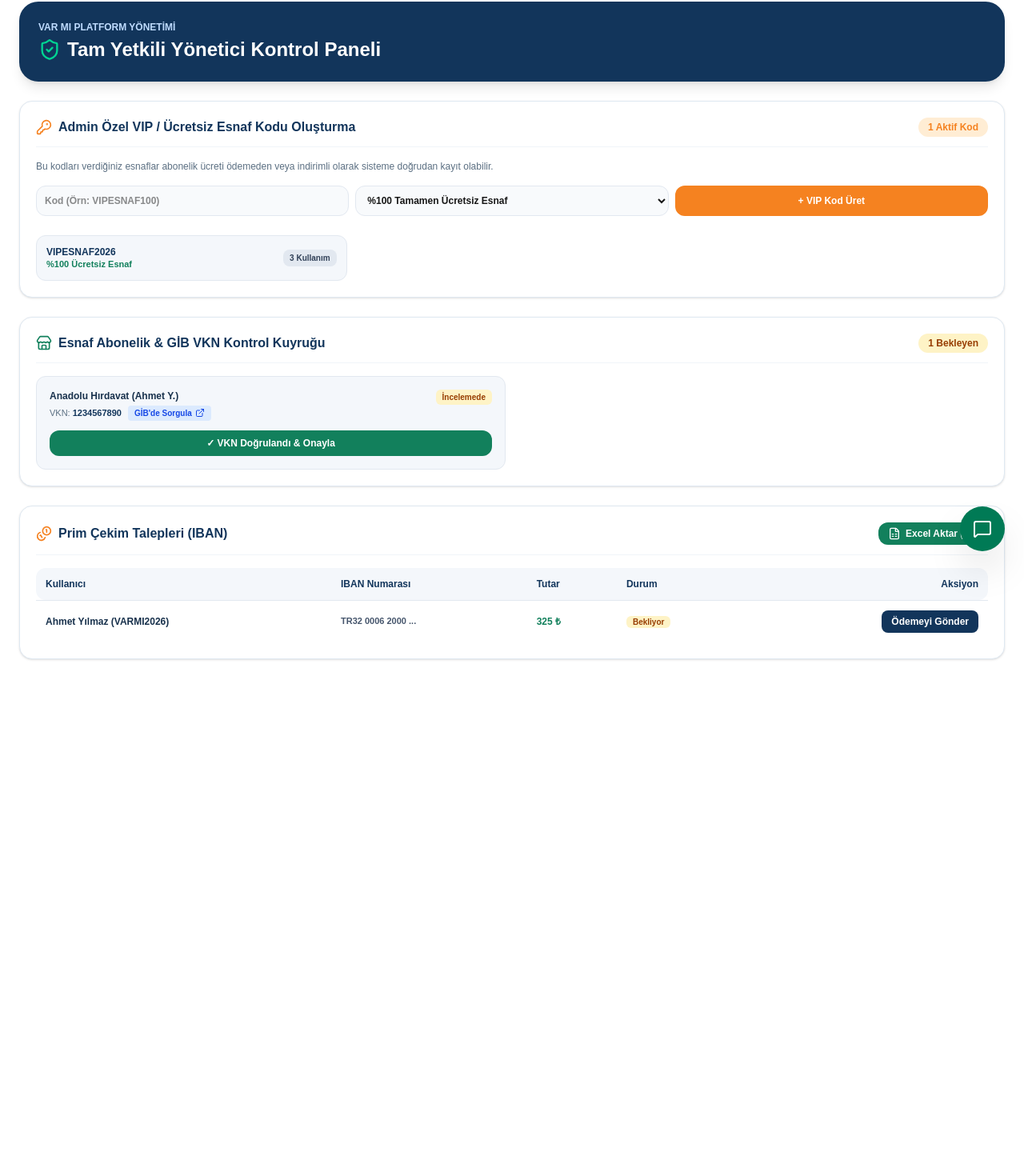
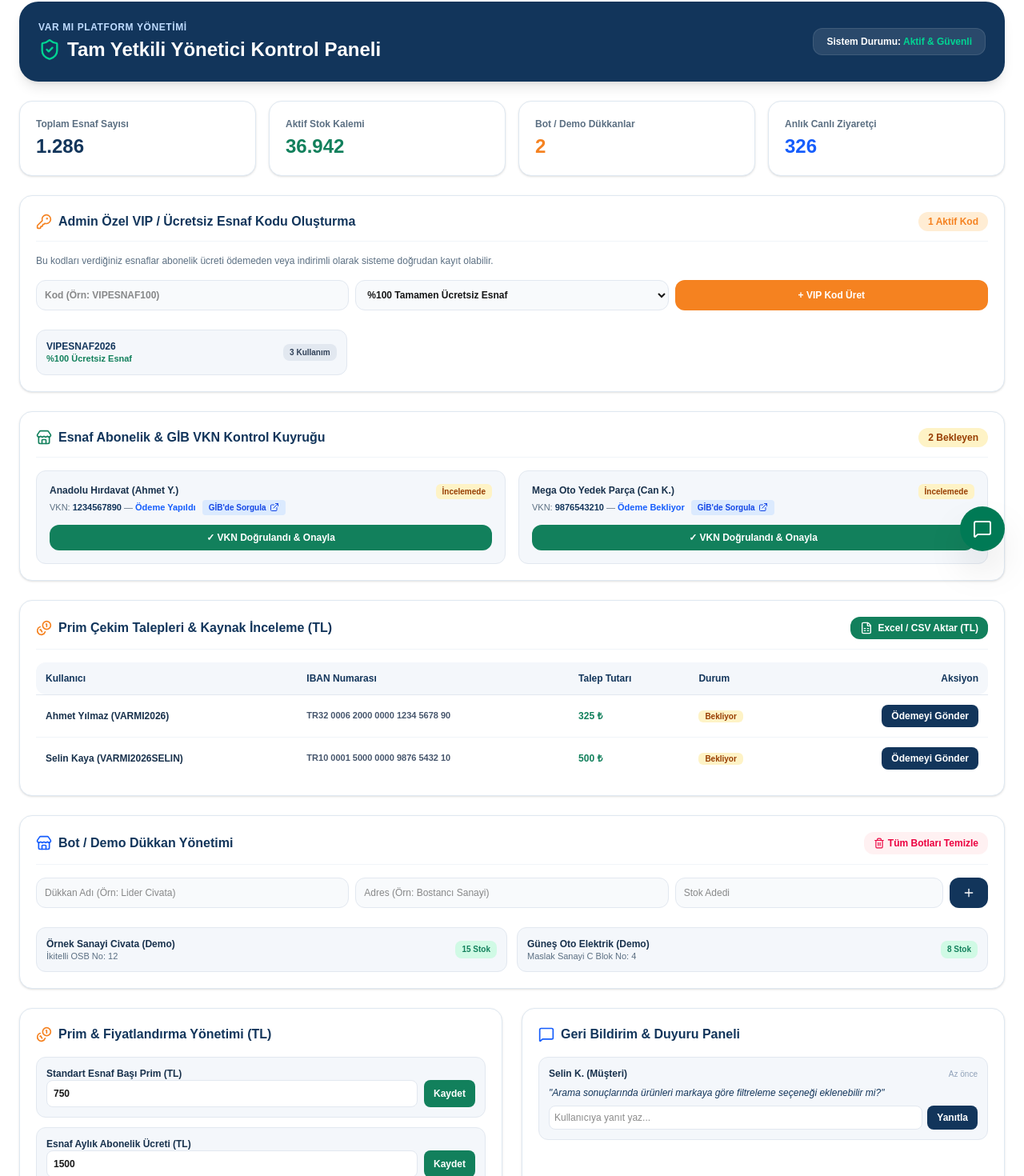
Before and after one commit to hsynn00/yerelstok, a Next.js app: page /admin in a window 1280 px wide. Shown: the part 87-1557 px from the top of the page at 80% size. Before the commit the page ends 983 px from the top, so only its background shows below. Built offline with nearby package versions, Linux system fonts and the light colour scheme.

Commit message:
admin referans kodu eklendi 2

```diff
--- a/app/admin/page.jsx
+++ b/app/admin/page.jsx
@@ -10,7 +10,10 @@ import {
   Trash2,
   Plus,
   KeyRound,
-  ExternalLink
+  ExternalLink,
+  MessageSquare,
+  Megaphone,
+  X
 } from 'lucide-react';
 
 export default function AdminPage() {
@@ -21,33 +24,50 @@ export default function AdminPage() {
     setTimeout(() => setToastMsg(''), 3000);
   };
 
-  // Bot Dükkanlar
+  // 1. Bot Dükkan Yönetimi
   const [bots, setBots] = useState([
     { id: 1, name: 'Örnek Sanayi Civata (Demo)', address: 'İkitelli OSB No: 12', count: 15 },
+    { id: 2, name: 'Güneş Oto Elektrik (Demo)', address: 'Maslak Sanayi C Blok No: 4', count: 8 },
   ]);
   const [botForm, setBotForm] = useState({ name: '', address: '', count: '' });
 
-  // Esnaf Onay Kuyruğu (VKN ve GİB Doğrulama)
+  // 2. Esnaf Onay & GİB VKN Kuyruğu
   const [pendingShops, setPendingShops] = useState([
     { id: 1, name: 'Anadolu Hırdavat', owner: 'Ahmet Y.', vkn: '1234567890', paymentStatus: 'Ödeme Yapıldı', status: 'BEKLIYOR' },
+    { id: 2, name: 'Mega Oto Yedek Parça', owner: 'Can K.', vkn: '9876543210', paymentStatus: 'Ödeme Bekliyor', status: 'BEKLIYOR' },
   ]);
 
-  // Admin Özel VIP / İndirim Kodları
+  // 3. Admin Özel VIP / İndirim Kodları
   const [promoCodes, setPromoCodes] = useState([
     { id: 1, code: 'VIPESNAF2026', discount: '%100 Ücretsiz Esnaf', usedCount: 3 },
   ]);
-  const [newPromo, setNewPromo] = useState({ code: '', discount: '%100 Ücretsiz' });
+  const [newPromo, setNewPromo] = useState({ code: '', discount: '%100 Ücretsiz Esnaf' });
 
-  // Primci Ödeme Talepleri
+  // 4. Primci Ödeme Talepleri (IBAN)
   const [payoutRequests, setPayoutRequests] = useState([
-    { id: 1, primerName: 'Ahmet Yılmaz (VARMI2026)', amount: 325, iban: 'TR32 0006 2000 ...', status: 'BEKLIYOR' },
+    { id: 1, primerName: 'Ahmet Yılmaz (VARMI2026)', amount: 325, iban: 'TR32 0006 2000 0000 1234 5678 90', status: 'BEKLIYOR' },
+    { id: 2, primerName: 'Selin Kaya (VARMI2026SELIN)', amount: 500, iban: 'TR10 0001 5000 0000 9876 5432 10', status: 'BEKLIYOR' },
   ]);
+
+  // 5. Geri Bildirim Kutusu
+  const [feedbacks, setFeedbacks] = useState([
+    { id: 1, user: 'Selin K. (Müşteri)', msg: 'Arama sonuçlarında ürünleri markaya göre filtreleme seçeneği eklenebilir mi?', time: 'Az önce' },
+  ]);
+  const [feedbackReply, setFeedbackReply] = useState('');
+
+  const handleCreateBot = (e) => {
+    e.preventDefault();
+    if (!botForm.name) return;
+    setBots([...bots, { id: Date.now(), ...botForm, count: Number(botForm.count) || 10 }]);
+    setBotForm({ name: '', address: '', count: '' });
+    triggerToast('Bot dükkan haritaya eklendi.');
+  };
 
   const handleCreatePromo = (e) => {
     e.preventDefault();
     if (!newPromo.code) return;
     setPromoCodes([...promoCodes, { id: Date.now(), ...newPromo, usedCount: 0 }]);
-    setNewPromo({ code: '', discount: '%100 Ücretsiz' });
+    setNewPromo({ code: '', discount: '%100 Ücretsiz Esnaf' });
     triggerToast('Özel VIP indirim kodu oluşturuldu.');
   };
 
@@ -65,16 +85,39 @@ export default function AdminPage() {
     <div className="max-w-7xl mx-auto space-y-6 pb-12">
 
       {/* ÜST BAŞLIK */}
-      <div className="bg-[#12355b] p-6 rounded-3xl text-white shadow-lg flex justify-between items-center">
+      <div className="bg-[#12355b] p-6 rounded-3xl text-white shadow-lg flex flex-col md:flex-row justify-between items-center gap-4">
         <div>
-          <p className="text-xs text-blue-200 font-bold uppercase">Var Mı Platform Yönetimi</p>
+          <p className="text-xs text-blue-200 font-bold uppercase tracking-wider">Var Mı Platform Yönetimi</p>
           <h1 className="text-2xl font-black flex items-center gap-2 mt-1">
             <ShieldCheck className="w-7 h-7 text-emerald-400" /> Tam Yetkili Yönetici Kontrol Paneli
           </h1>
         </div>
+        <div className="bg-white/10 px-4 py-2 rounded-xl text-xs font-bold border border-white/10">
+          Sistem Durumu: <span className="text-emerald-400">Aktif & Güvenli</span>
+        </div>
       </div>
 
-      {/* 1. ADMİN ÖZEL VİP / İNDİRİM KODU OLUŞTURMA (YENİ) */}
+      {/* İSTATİSTİK KARTLARI */}
+      <div className="grid grid-cols-2 md:grid-cols-4 gap-4">
+        <div className="bg-white p-5 rounded-2xl border border-[#dfe8f1] shadow-sm">
+          <p className="text-xs font-bold text-[#5b6f82]">Toplam Esnaf Sayısı</p>
+          <p className="text-2xl font-black text-[#12355b] mt-1">1.286</p>
+        </div>
+        <div className="bg-white p-5 rounded-2xl border border-[#dfe8f1] shadow-sm">
+          <p className="text-xs font-bold text-[#5b6f82]">Aktif Stok Kalemi</p>
+          <p className="text-2xl font-black text-[#12805c] mt-1">36.942</p>
+        </div>
+        <div className="bg-white p-5 rounded-2xl border border-[#dfe8f1] shadow-sm">
+          <p className="text-xs font-bold text-[#5b6f82]">Bot / Demo Dükkanlar</p>
+          <p className="text-2xl font-black text-[#f58220] mt-1">{bots.length}</p>
+        </div>
+        <div className="bg-white p-5 rounded-2xl border border-[#dfe8f1] shadow-sm">
+          <p className="text-xs font-bold text-[#5b6f82]">Anlık Canlı Ziyaretçi</p>
+          <p className="text-2xl font-black text-blue-600 mt-1">326</p>
+        </div>
+      </div>
+
+      {/* 1. ADMİN ÖZEL VİP / İNDİRİM KODU OLUŞTURMA */}
       <div className="bg-white p-5 rounded-2xl border border-[#dfe8f1] shadow-sm space-y-4">
         <div className="flex justify-between items-center border-b border-slate-100 pb-3">
           <h2 className="font-extrabold text-base text-[#12355b] flex items-center gap-2">
@@ -141,8 +184,7 @@ export default function AdminPage() {
                 <div>
                   <h3 className="font-bold text-xs text-[#18314c]">{shop.name} ({shop.owner})</h3>
                   <div className="flex items-center gap-2 mt-1">
-                    <p className="text-[11px] text-[#5b6f82]">VKN: <strong className="font-mono text-[#12355b]">{shop.vkn}</strong></p>
-                    {/* GİB RESMİ SORGULAMA LİNKİ (Fotoğraf gereksinimini ortadan kaldırır) */}
+                    <p className="text-[11px] text-[#5b6f82]">VKN: <strong className="font-mono text-[#12355b]">{shop.vkn}</strong> — <span className="text-blue-600 font-bold">{shop.paymentStatus}</span></p>
                     <a
                       href={`https://ivd.gib.gov.tr`}
                       target="_blank"
@@ -174,13 +216,13 @@ export default function AdminPage() {
       <div className="bg-white p-5 rounded-2xl border border-[#dfe8f1] shadow-sm space-y-4">
         <div className="flex justify-between items-center border-b border-slate-100 pb-3">
           <h2 className="font-extrabold text-base text-[#12355b] flex items-center gap-2">
-            <Coins className="w-5 h-5 text-[#f58220]" /> Prim Çekim Talepleri (IBAN)
+            <Coins className="w-5 h-5 text-[#f58220]" /> Prim Çekim Talepleri & Kaynak İnceleme (TL)
           </h2>
           <button
-            onClick={() => triggerToast('Excel dosyası indirildi.')}
-            className="px-3 py-1.5 bg-[#12805c] text-white text-xs font-bold rounded-xl flex items-center gap-1.5 cursor-pointer"
+            onClick={() => triggerToast('Ödeme listesi Excel olarak indirildi.')}
+            className="px-3 py-1.5 bg-[#12805c] hover:bg-[#0f6b4d] text-white text-xs font-bold rounded-xl flex items-center gap-1.5 cursor-pointer"
           >
-            <FileSpreadsheet className="w-4 h-4" /> Excel Aktar (TL)
+            <FileSpreadsheet className="w-4 h-4" /> Excel / CSV Aktar (TL)
           </button>
         </div>
 
@@ -190,7 +232,7 @@ export default function AdminPage() {
               <tr className="bg-[#f4f7fb] text-[#12355b] font-extrabold border-b border-slate-200">
                 <th className="p-3 rounded-l-xl">Kullanıcı</th>
                 <th className="p-3">IBAN Numarası</th>
-                <th className="p-3">Tutar</th>
+                <th className="p-3">Talep Tutarı</th>
                 <th className="p-3">Durum</th>
                 <th className="p-3 rounded-r-xl text-right">Aksiyon</th>
               </tr>
@@ -222,6 +264,119 @@ export default function AdminPage() {
         </div>
       </div>
 
+      {/* 4. BOT / DEMO DÜKKAN YÖNETİMİ */}
+      <div className="bg-white p-5 rounded-2xl border border-[#dfe8f1] shadow-sm space-y-4">
+        <div className="flex justify-between items-center border-b border-slate-100 pb-3">
+          <h2 className="font-extrabold text-base text-[#12355b] flex items-center gap-2">
+            <Store className="w-5 h-5 text-blue-600" /> Bot / Demo Dükkan Yönetimi
+          </h2>
+          <button
+            onClick={() => { setBots([]); triggerToast('Tüm botlar temizlendi.'); }}
+            className="px-3 py-1.5 bg-rose-50 hover:bg-rose-100 text-rose-600 text-xs font-bold rounded-xl flex items-center gap-1 cursor-pointer"
+          >
+            <Trash2 className="w-3.5 h-3.5" /> Tüm Botları Temizle
+          </button>
+        </div>
+
+        <form onSubmit={handleCreateBot} className="grid sm:grid-cols-3 gap-2 text-xs">
+          <input
+            type="text"
+            required
+            placeholder="Dükkan Adı (Örn: Lider Civata)"
+            value={botForm.name}
+            onChange={(e) => setBotForm({ ...botForm, name: e.target.value })}
+            className="p-2.5 bg-slate-50 border border-slate-200 rounded-xl outline-none"
+          />
+          <input
+            type="text"
+            required
+            placeholder="Adres (Örn: Bostancı Sanayi)"
+            value={botForm.address}
+            onChange={(e) => setBotForm({ ...botForm, address: e.target.value })}
+            className="p-2.5 bg-slate-50 border border-slate-200 rounded-xl outline-none"
+          />
+          <div className="flex gap-2">
+            <input
+              type="number"
+              placeholder="Stok Adedi"
+              value={botForm.count}
+              onChange={(e) => setBotForm({ ...botForm, count: e.target.value })}
+              className="w-full p-2.5 bg-slate-50 border border-slate-200 rounded-xl outline-none"
+            />
+            <button type="submit" className="px-4 bg-[#12355b] text-white font-bold rounded-xl hover:bg-[#0d2744] cursor-pointer">
+              <Plus className="w-4 h-4" />
+            </button>
+          </div>
+        </form>
+
+        <div className="grid sm:grid-cols-2 gap-3 pt-2">
+          {bots.map((b) => (
+            <div key={b.id} className="p-3 bg-[#f4f7fb] rounded-xl border border-slate-200 flex justify-between items-center text-xs">
+              <div>
+                <p className="font-bold text-[#18314c]">{b.name}</p>
+                <p className="text-[11px] text-[#5b6f82]">{b.address}</p>
+              </div>
+              <span className="px-2 py-1 bg-emerald-100 text-[#12805c] font-bold rounded-lg text-[10px]">
+                {b.count} Stok
+              </span>
+            </div>
+          ))}
+        </div>
+      </div>
+
+      {/* 5. PRİM & FİYATLANDIRMA YÖNETİMİ */}
+      <div className="grid md:grid-cols-2 gap-6">
+        <div className="bg-white p-5 rounded-2xl border border-[#dfe8f1] shadow-sm space-y-4">
+          <h2 className="font-extrabold text-base text-[#12355b] flex items-center gap-2">
+            <Coins className="w-5 h-5 text-[#f58220]" /> Prim & Fiyatlandırma Yönetimi (TL)
+          </h2>
+          <div className="space-y-3 text-xs">
+            <div className="p-3 bg-[#f4f7fb] rounded-xl border border-slate-200 space-y-1">
+              <label className="font-bold text-[#18314c]">Standart Esnaf Başı Prim (TL)</label>
+              <div className="flex gap-2">
+                <input type="number" defaultValue={750} className="w-full p-2 bg-white border border-slate-200 rounded-lg font-bold" />
+                <button onClick={() => triggerToast('Güncellendi.')} className="px-3 bg-[#12805c] text-white font-bold rounded-lg cursor-pointer">Kaydet</button>
+              </div>
+            </div>
+            <div className="p-3 bg-[#f4f7fb] rounded-xl border border-slate-200 space-y-1">
+              <label className="font-bold text-[#18314c]">Esnaf Aylık Abonelik Ücreti (TL)</label>
+              <div className="flex gap-2">
+                <input type="number" defaultValue={1500} className="w-full p-2 bg-white border border-slate-200 rounded-lg font-bold" />
+                <button onClick={() => triggerToast('Güncellendi.')} className="px-3 bg-[#12805c] text-white font-bold rounded-lg cursor-pointer">Kaydet</button>
+              </div>
+            </div>
+          </div>
+        </div>
+
+        {/* 6. GERİ BİLDİRİM & DUYURU */}
+        <div className="bg-white p-5 rounded-2xl border border-[#dfe8f1] shadow-sm space-y-4">
+          <h2 className="font-extrabold text-base text-[#12355b] flex items-center gap-2">
+            <MessageSquare className="w-5 h-5 text-blue-600" /> Geri Bildirim & Duyuru Paneli
+          </h2>
+          <div className="space-y-3 text-xs">
+            {feedbacks.map((f) => (
+              <div key={f.id} className="p-3 bg-[#f4f7fb] rounded-xl border border-slate-200 space-y-2">
+                <div className="flex justify-between items-center">
+                  <span className="font-bold text-[#18314c]">{f.user}</span>
+                  <span className="text-[10px] text-slate-400">{f.time}</span>
+                </div>
+                <p className="text-[#12355b] italic">"{f.msg}"</p>
+                <div className="flex gap-1.5">
+                  <input
+                    type="text"
+                    placeholder="Kullanıcıya yanıt yaz..."
+                    value={feedbackReply}
+                    onChange={(e) => setFeedbackReply(e.target.value)}
+                    className="flex-1 p-1.5 bg-white border border-slate-200 rounded-lg outline-none"
+                  />
+                  <button onClick={() => { triggerToast('Yanıt iletildi.'); setFeedbackReply(''); }} className="px-3 bg-[#12355b] text-white font-bold rounded-lg cursor-pointer">Yanıtla</button>
+                </div>
+              </div>
+            ))}
+          </div>
+        </div>
+      </div>
+
       {toastMsg && (
         <div className="fixed bottom-6 right-6 bg-[#12355b] text-white text-xs font-bold px-4 py-3 rounded-xl shadow-xl flex items-center gap-2 z-50">
           <CheckCircle2 className="w-4 h-4 text-emerald-400" /> {toastMsg}
```
